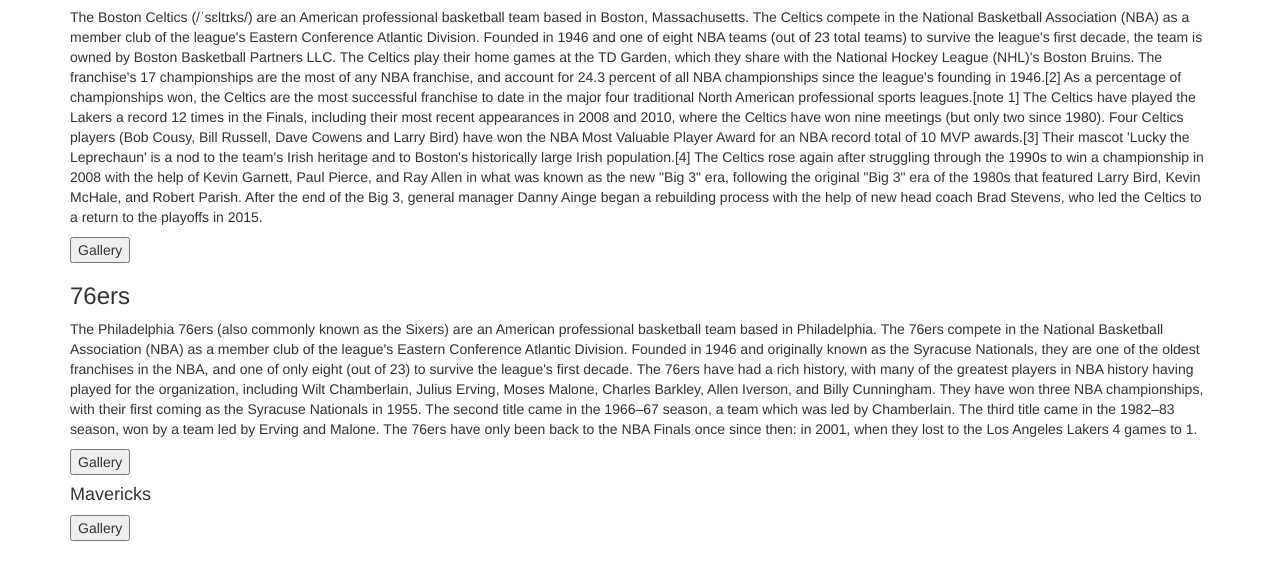
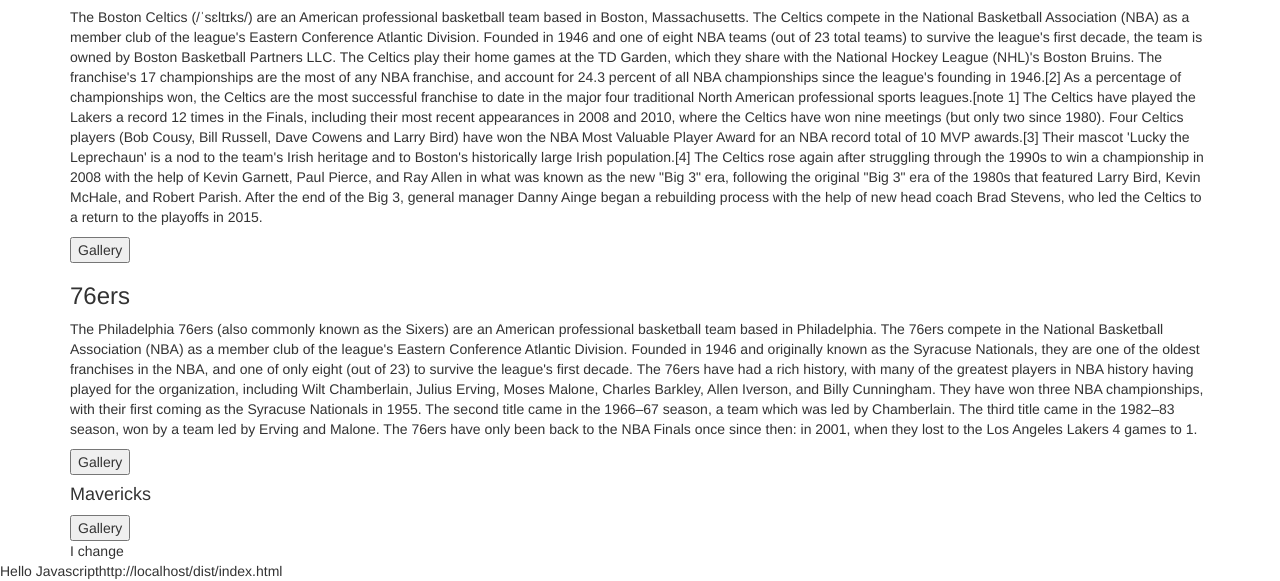
Before and after one commit to ladyjordan/sassy-recommender, a plain HTML site: page dist/index.html in a window 1280 px wide. Shown: the part 653-1234 px from the top of the page. Before the commit the page ends 1194 px from the top, so only its background shows below. Drawn offline with nearby package versions, Linux system fonts and the light colour scheme.

Commit message:
playing around with some js effects

```diff
--- a/dist/index.html
+++ b/dist/index.html
@@ -66,8 +66,16 @@
 
 	<h4> Mavericks </h4>
 	<button> Gallery </button>
+
+	<div id="pine"  onclick = "actionme()" > I change </div>
 	</div>
 
+	<script> document.write("Hello Javascript");
+	document.write(document.baseURI);
+	function actionme(){
+		document.getElementById('pine').innerHTML= Date();
+	}
+	</script>
 	<script src="https://ajax.googleapis.com/ajax/libs/jquery/3.1.0/jquery.min.js"></script>
 	<script src = "js/bootstrap.js"> </script>
 	</body>
```
